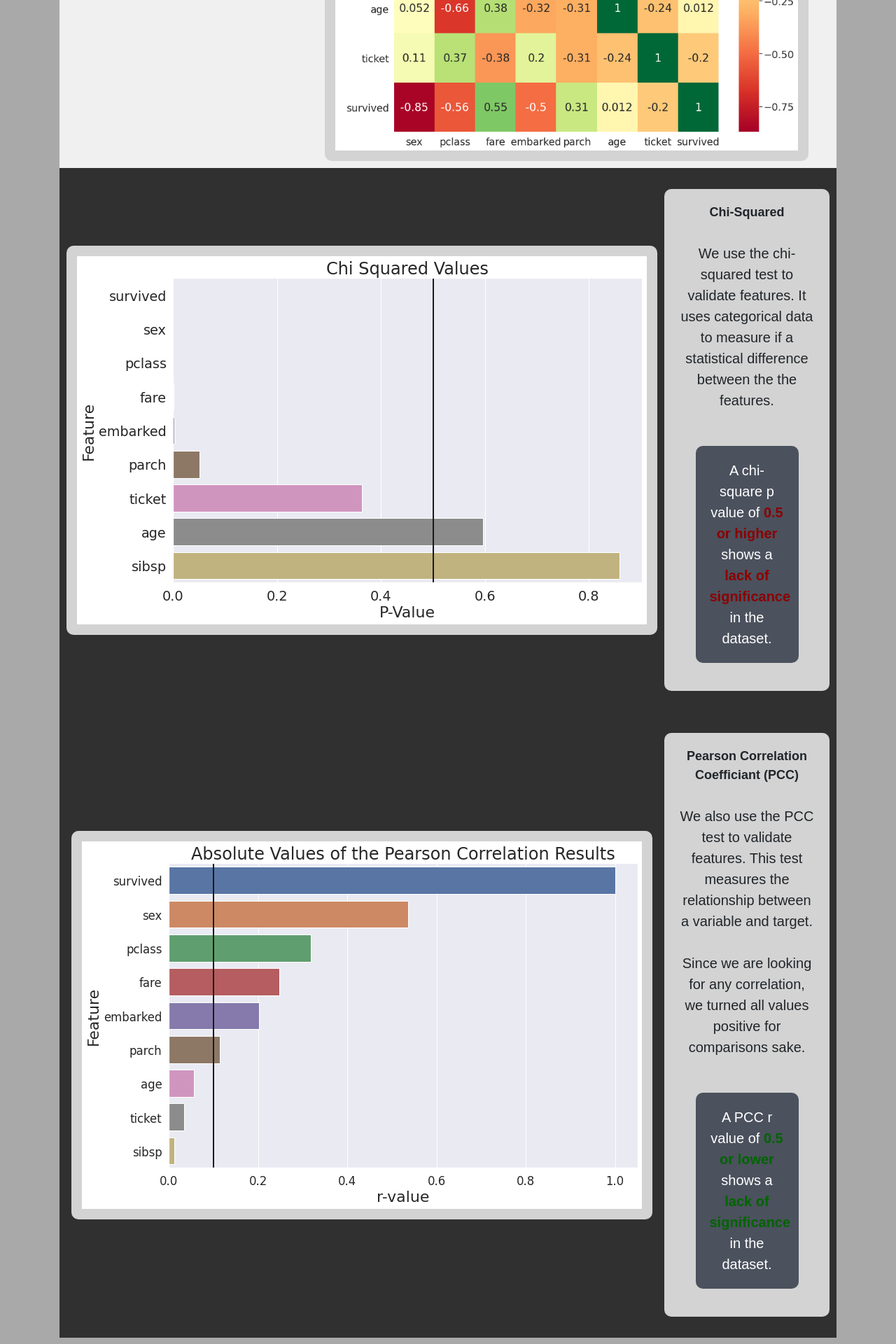
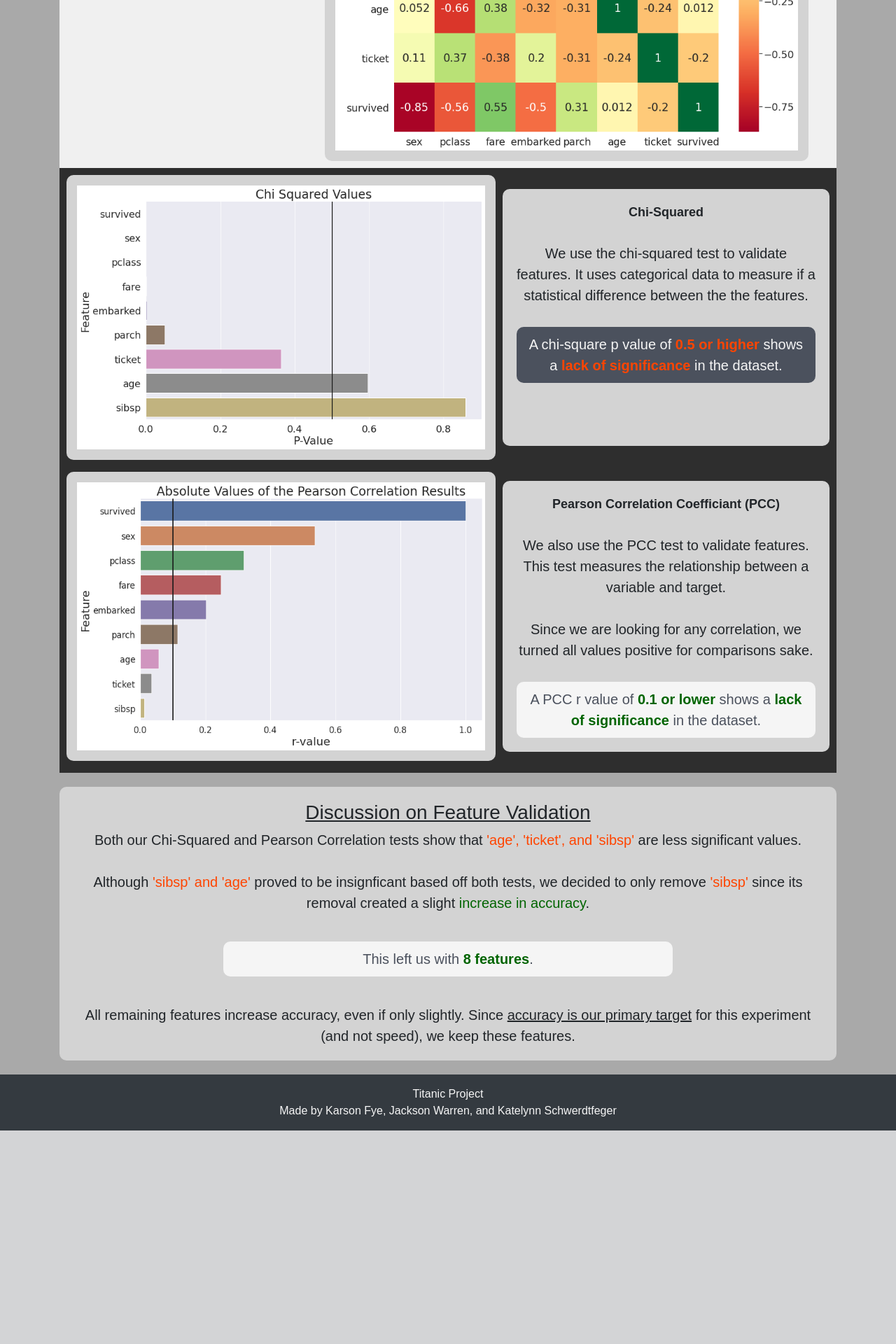
Before and after one commit to Karson-Fye/ml-project-jkk, a Flask app: page /validation in a window 1280 px wide. Shown: the part 591-2511 px from the top of the page at 70% size. After the commit the page ends 2206 px from the top, so only its background shows below. Run offline with Flask 2, Linux system fonts and the light colour scheme; parts of the project's set-up code (start-up, migrations or seed data) failed here and were passed over; some libraries are stand-ins or nearby versions.

Commit message:
Website update

```diff
--- a/static/style.css
+++ b/static/style.css
@@ -13,6 +13,15 @@ footer {
     background-color: #4B515D;
     color: whitesmoke;
     margin: auto;
+    border-radius: 10px;
+}
+
+.light {
+    padding: 10px;
+    background-color: whitesmoke;
+    color: #4B515D;
+    margin: auto;
+    border-radius: 10px;
 }
 
 table.dark {
@@ -26,17 +35,9 @@ table.dark > td, th {
     font-size: 18px;
 }
 
-table.dark > th {
-    max-width: 100%;
-}
-table.dark > td {
-    max-width: 80px;
-}
-
 .gridcontainer {
     display: grid;
     grid-gap: 10px;
-    background-color: darkgrey;
     padding: 10px;
 }
 
@@ -74,6 +75,17 @@ table.dark > td {
     font-weight: bold;
 }
 
+.subtitle {
+    text-align: center;
+    font-size: 24px;
+    padding: 10px;
+    background-color: whitesmoke;
+    color: #2E2E2E;
+    border-radius: 10px;
+    font-weight: bold;
+    margin: auto;
+}
+
 .title2 {
     text-align: center;
     padding: 20px;
@@ -108,3 +120,7 @@ table.dark > td {
 .carousel-control-prev-icon {
   filter: invert(1);
 }
+
+img {
+    max-width: 100%;
+}
--- a/templates/validation.html
+++ b/templates/validation.html
@@ -16,32 +16,32 @@
     </div>
 </div>
 
-<div class="gridcontainer" style="background-color: rgb(48,48,48);">
-    <div class="imagebox1" style="width: auto; grid-column: 1/2; grid-row: 1/2">
+<div class="gridcontainer" style="background-color: #2E2E2E;">
+    <div class="imagebox1" style="width: auto; grid-column: 1/3; grid-row: 1/2">
         <img src="{{ url_for('static', filename='images/chi_image.png') }}" alt="chi_squared">
     </div>
-    <div class="textbox1" style="grid-row: 1/2; grid-column: 2/3;">
+    <div class="textbox1" style="grid-row: 1/2; grid-column: 3/4;">
         <b style="font-size: large;">Chi-Squared</b> <br> <br>
         We use the chi-squared test to validate features. It uses categorical data to measure if a
         statistical difference between the the features. <br> <br>
 
-        <div class="textbox2">
-            A chi-square p value of <b style="color: darkred;">0.5 or higher</b>
-            shows a <b style="color: darkred;">lack of significance</b> in the dataset.
+        <div class="dark">
+            A chi-square p value of <b style="color: orangered;">0.5 or higher</b>
+            shows a <b style="color: orangered;">lack of significance</b> in the dataset.
         </div>
     </div>
 
-    <div class="imagebox1" style="width: auto; grid-column: 1/2; grid-row: 3/4">
+    <div class="imagebox1" style="width: auto; grid-column: 1/3; grid-row: 2/3">
         <img src="{{ url_for('static', filename='images/pearson.png') }}" alt="pearson_correlation">
     </div>
-    <div class="textbox1" style="grid-row: 3/4; grid-column: 2/3;">
+    <div class="textbox1" style="grid-row: 2/3; grid-column: 3/4;">
         <b style="font-size: large;">Pearson Correlation Coefficiant (PCC)</b> <br> <br>
         We also use the PCC test to validate features. This test measures the relationship between
         a variable and target. <br> <br> Since we are looking for any correlation, we turned all values
         positive for comparisons sake. <br> <br>
 
-        <div class="textbox2">
-            A PCC r value of <b style="color: darkgreen;">0.5 or lower</b>
+        <div class="light">
+            A PCC r value of <b style="color: darkgreen;">0.1 or lower</b>
             shows a <b style="color: darkgreen;">lack of significance</b> in the dataset.
         </div>
     </div>
@@ -50,14 +50,14 @@
 <div class="griadcontainer">
     <div class="textbox1">
         <h3><u>Discussion on Feature Validation</u></h3>
-        Both our Chi-Squared and Pearson Correlation tests show that <span style="color: darkred;">'age', 'ticket',
+        Both our Chi-Squared and Pearson Correlation tests show that <span style="color: orangered;">'age', 'ticket',
             and
             'sibsp'</span>
         are less significant values. <br> <br>
-        Although <span style="color: darkred;">'sibsp' and 'age'</span> proved to be insignficant
-        based off both tests, we decided to only remove <span style="color: darkred;">'sibsp'</span>
-        since its removal created a slight <span style="color: darkgreen;">increase in accuracy</span>. <br> <br>
-        <div class="textbox2" style="margin-top: 0px;">
+        Although <span style="color: orangered;">'sibsp' and 'age'</span> proved to be insignficant
+        based off both tests, we decided to only remove <span style="color: orangered;">'sibsp'</span>
+        since its removal created a slight <span style="color: darkgreen;">increase in accuracy</span>.
+        <div class="light" style="margin: 40px auto; width: 60%;">
             This left us with <b><span style="color: darkgreen;">8 features</span></b>.
         </div>
         All remaining features increase accuracy, even if only slightly.
```
Also changed, not shown: templates/cleandata.html (+20 -23 lines).
